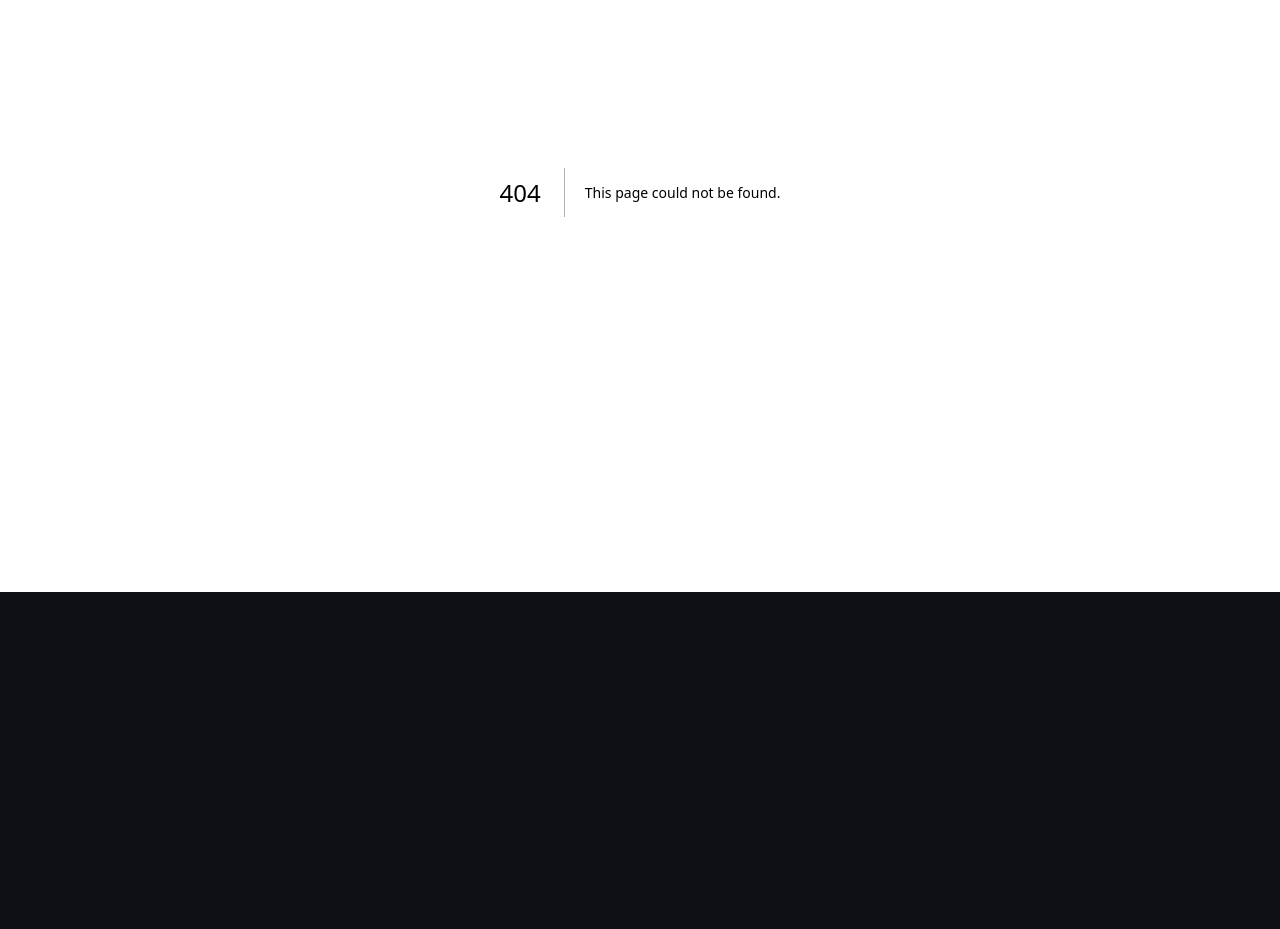
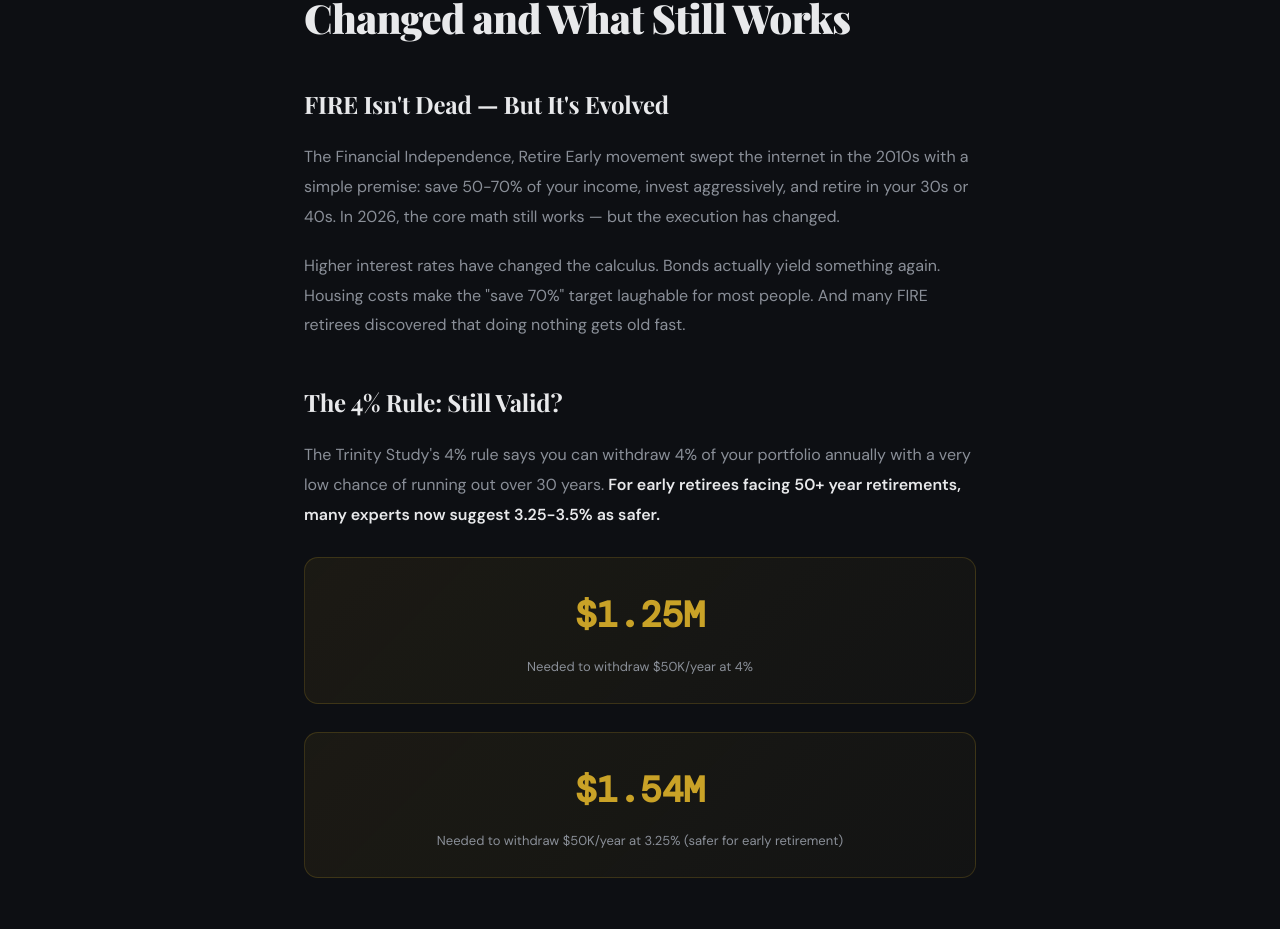
Before and after one commit to zackatlas/pulsafi, a Next.js app: page /resources/fire-movement-2026 in a window 1280 px wide. Before the commit this address had no page. Shown: the part 208-1137 px from the top of the page. Before the commit the page ends 800 px from the top, so only its background shows below. Built offline with nearby package versions, Linux system fonts and the light colour scheme.

Commit message:
Create page.js

```diff
--- /dev/null
+++ b/app/resources/fire-movement-2026/page.js
@@ -0,0 +1,21 @@
+import ArticleLayout from "../ArticleLayout";
+export default function Article() {
+  return (
+    <ArticleLayout title="FIRE Movement 2026: What's Changed and What Still Works" category="Retirement" date="Feb 14, 2026" readTime="10 min">
+      <h2>FIRE Isn't Dead — But It's Evolved</h2>
+      <p>The Financial Independence, Retire Early movement swept the internet in the 2010s with a simple premise: save 50-70% of your income, invest aggressively, and retire in your 30s or 40s. In 2026, the core math still works — but the execution has changed.</p>
+      <p>Higher interest rates have changed the calculus. Bonds actually yield something again. Housing costs make the "save 70%" target laughable for most people. And many FIRE retirees discovered that doing nothing gets old fast.</p>
+      <h2>The 4% Rule: Still Valid?</h2>
+      <p>The Trinity Study's 4% rule says you can withdraw 4% of your portfolio annually with a very low chance of running out over 30 years. <strong>For early retirees facing 50+ year retirements, many experts now suggest 3.25-3.5% as safer.</strong></p>
+      <div className="data-point"><div className="number">$1.25M</div><div className="label">Needed to withdraw $50K/year at 4%</div></div>
+      <div className="data-point"><div className="number">$1.54M</div><div className="label">Needed to withdraw $50K/year at 3.25% (safer for early retirement)</div></div>
+      <h2>Modern FIRE Variants</h2>
+      <p><strong>Coast FIRE:</strong> Save aggressively early, then let compounding do the work. You still work, but only enough to cover current expenses — no more saving required. This is the most achievable variant for most people.</p>
+      <p><strong>Barista FIRE:</strong> Accumulate enough that part-time work covers the gap. Named for the idea of working a low-stress job at a coffee shop for health insurance.</p>
+      <p><strong>Fat FIRE:</strong> Traditional early retirement but with a high spending target ($100K+/year). Requires $2.5M+ and typically means high-income earners.</p>
+      <h2>What Still Works in 2026</h2>
+      <p>The fundamentals haven't changed: spend less than you earn, invest the difference in low-cost index funds, and let time do the heavy lifting. What's changed is the timeline expectations and the recognition that some form of meaningful work usually makes for a better "retirement."</p>
+      <a href="/tools/fire-calculator" className="tool-link">🔥 Try Our FIRE Calculator →</a>
+    </ArticleLayout>
+  );
+}
```
